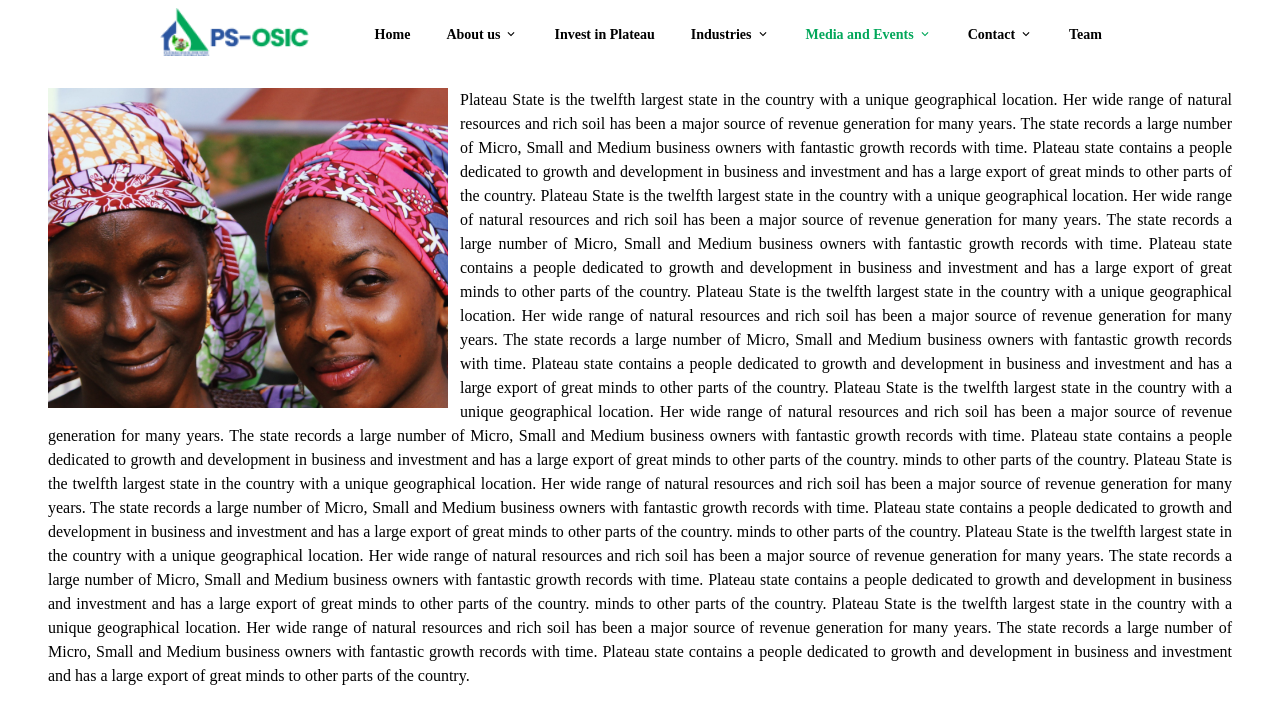
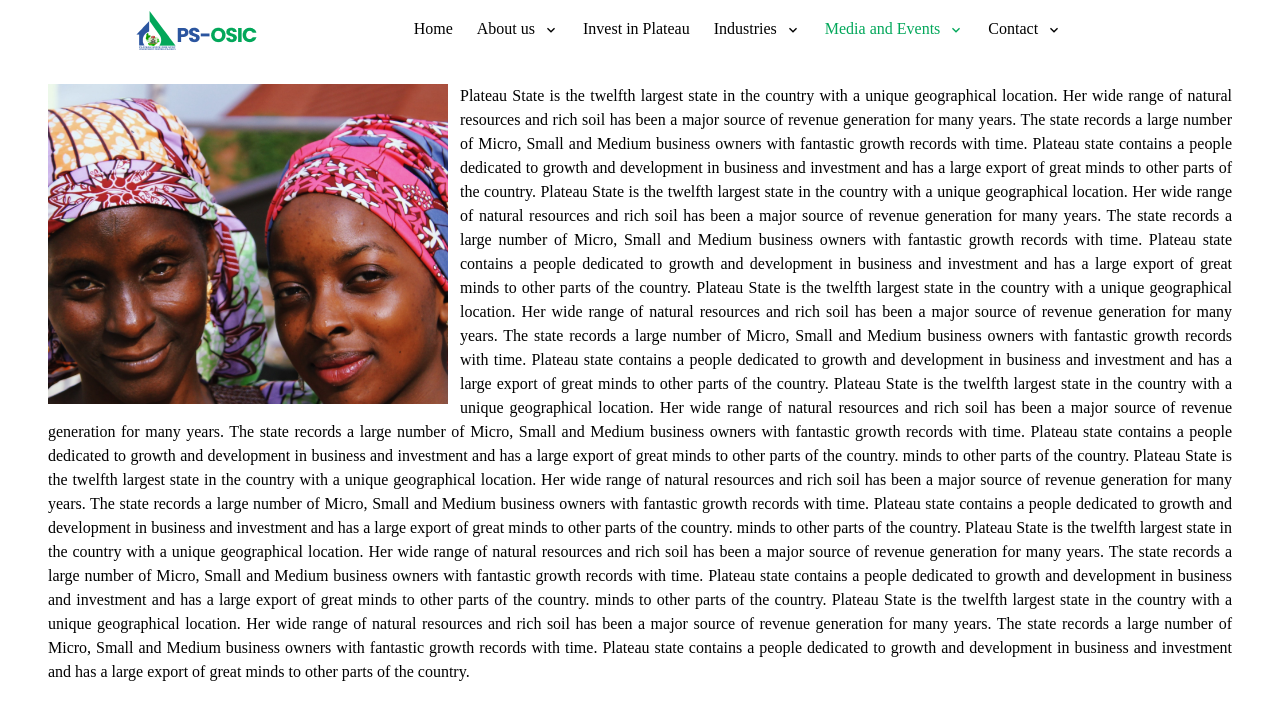
Before and after one commit to nHubNg/opengovapp, a React (Create React App) app: page /media/news/1 in a window 1280 px wide. Shown: the top 724 px of the page. Built offline with nearby package versions, Linux system fonts and the light colour scheme.

Commit message:
made the navbar responsive

```diff
--- a/src/App.js
+++ b/src/App.js
@@ -36,9 +36,8 @@ function App() {
           </Route>
           <Route path="cas" element={<Carousel />} />
           <Route path="/auth" element={<SignUpAndSignUp />} />
-          {/* <Route path="/principle" element={<Principle />} /> */}
           <Route path="/lga" element={<Lga />} />
-          <Route path="/team" element={<Team />} />
+          {/* <Route path="/team" element={<Team />} /> */}
 
           <Route path="/secondContact" element={<Contact2 />} />
           <Route path="/thirdContact" element={<Contact3 />} />
@@ -46,9 +45,10 @@ function App() {
           <Route path="*" element={"Sorry this route does not exist"} />
 
           {/* About Page */}
-          {/* <Route path="/about-us" element={<AboutUs />} /> */}
           <Route path="/about-us">
             <Route path="principle" element={<Principle />} />
+            <Route path="governance" element={<Team />} />
+            <Route path="advisory-council" element={<Team />} />
           </Route>
           <Route path="/invest">
             <Route index element={<Invest />} />
--- a/src/components/Navbar.js
+++ b/src/components/Navbar.js
@@ -1,76 +1,75 @@
 import React, { useState } from "react";
 import "react-tabs/style/react-tabs.css";
 import { Link, NavLink, useNavigate } from "react-router-dom";
-
 import logo from "../assets/Frame 6.png";
-import jwt_decode from "jwt-decode";
-import { MdKeyboardArrowDown } from "react-icons/md";
+import { MdKeyboardArrowDown, MdOutlineClose } from "react-icons/md";
 import { navbarLinks } from "../data/navbarLinks";
-
-const token = localStorage.token;
-console.log(token);
-const decoded =
-  token === "undefined" || token === undefined ? "" : jwt_decode(token);
-
-console.log(decoded);
+import { motion } from "framer-motion";
 
 export default function Navbar() {
-  const navigate = useNavigate();
+  let navigate = useNavigate();
+  const [menu, setMenu] = useState(-1);
+  const [navbarOpen, setNavbarOpen] = useState(false);
 
-  const logout = async () => {
-    await localStorage.removeItem("token");
-    navigate("/auth");
+  const handleNavigate = (e, link, sublink) => {
+    e.preventDefault();
+    e.stopPropagation();
+    navigate(`${link}/${sublink}`);
   };
 
-  const [navbarOpen, setNavbarOpen] = useState(true);
-  const [menu, setMenu] = useState(-1);
-
-  const handleToggle = () => {
-    setNavbarOpen(!navbarOpen);
-  };
-
-  const check = (event) => {
+  const handleHover = (e) => {
     if (
-      event.target.classList.contains("drop-down") ||
-      event.target.classList.contains("dd-menu")
+      e.target.classList.contains("drop-down") ||
+      e.target.classList.contains("dd-menu")
     ) {
-      if (event.target.id) {
-        let id = +event.target.id;
-        setMenu(id - 1);
+      if (e.target.id || e.target.parentElement.id) {
+        let id = +e.target.id || +e.target.parentElement.id;
+        setMenu(id);
       }
     } else {
       setMenu(-1);
     }
   };
 
+  const handleDropDown = (e, id) => {
+    e.preventDefault();
+    e.stopPropagation();
+    if (menu === id) {
+      setMenu(-1);
+    } else {
+      setMenu(id);
+    }
+  };
+
   return (
     <nav
-      onMouseOver={check}
+      onMouseOver={handleHover}
       onMouseLeave={() => setMenu(-1)}
-      className="relative flex h-[64px]"
+      className="w-full h-[60px] px-4 bg-white flex items-center relative justify-between md:px-16 md:justify-around"
     >
+      {/* Nav Underlay */}
       <div
         className={`${
-          menu > -1 ? "z-10 opacity-100" : "z-0 opacity-0"
-        } bg-[#004252] w-full h-[40px] absolute -bottom-[40px] transition ease-in`}
+          menu > -1 ? "z-[50] opacity-100" : "-z-[50] opacity-0"
+        } hidden bg-[#004252] w-full h-[45px] absolute top-[60px] transition ease-in-out md:block`}
       ></div>
-      <div className="first-nav flex justify-between items-center w-full mx-8 md:w-3/4 md:mx-auto bg-white">
-        <div className="logo items-center flex ">
-          {/* <img class="block h-8 w-auto mr-2" src={glogo} alt="Workflow" /> */}
-
+      {/* Nav Logo */}
       <Link to="/">
-            <img class="block w-25 h-12 " src={logo} alt="Workflow" />
+        <div className="">
+          <img src={logo} alt="logo" />
+        </div>
       </Link>
-
-          {/* <h1 className="font-bold hidden md:block text-secondary text-xs md:text-xl">
-            pen
-            <span className="text-primary text-center mt-auto ml-2">
-              Government Partnership
-            </span>
-          </h1> */}
-        </div>
-        <Link to="" onClick={handleToggle}>
-          <div class="md:hidden flex items-center">
+      {/* Hamburger Icon */}
+      {navbarOpen ? (
+        <MdOutlineClose
+          onClick={() => setNavbarOpen(!navbarOpen)}
+          className="md:hidden text-2xl cursor-pointer"
+        />
+      ) : (
+        <div
+          onClick={() => setNavbarOpen(!navbarOpen)}
+          class="md:hidden flex items-center"
+        >
           <button class="outline-none mobile-menu-button">
             <svg
               class="w-6 h-6 text-gray-500"
@@ -86,90 +85,60 @@ export default function Navbar() {
             </svg>
           </button>
         </div>
-        </Link>
-
-        <div className={`hidden md:block  sm:ml-6 pt-1 pl-3`}>
-          <div class="h-full md:flex md:space-x-4 md:item-center">
-            {navbarLinks.map((item) => (
+      )}
+      {/* Nav Links */}
+      <motion.ul
+        animate={{ left: navbarOpen ? 0 : "-100%" }}
+        className={`${
+          navbarOpen ? "left-0" : "-left-full"
+        } absolute top-[60px] w-full pt-3 h-screen items-start bg-[#004252] flex flex-col z-[15] md:z-50 md:items-center md:flex-row md:h-full md:mr-[70px] md:bg-white md:static md:w-max md:pt-0`}
+      >
+        {navbarLinks.map((link) => (
           <NavLink
-                to={item.link}
+            className={`${
+              link.dropdown ? "drop-down relative" : ""
+            } font-normal bg-[#004252] py-[10px] w-full flex flex-col text-white md:flex-row md:mx-3 md:pt-2 md:w-max md:items-center md:text-black md:hover:text-[#004252] md:h-full md:bg-white`}
             style={({ isActive }) => ({
-                  fontSize: "14px",
-                  fontWeight: "600",
-                  margin: "0 18px",
-                  width: "max-content",
               color: isActive && "rgb(2, 167, 90)",
             })}
-                className={`hover:text-primary`}
-                key={item.id}
+            to={link.link}
+            key={link.id}
+            id={link.id}
           >
-                <li
-                  className={`${
-                    menu === item.id - 1 ? "relative" : ""
-                  } list-none flex flex-col justify-center w-full h-full`}
-                >
-                  <span
-                    id={item.id}
-                    className={`${
-                      item.dropdown ? "drop-down" : ""
-                    } flex items-center py-[20px]`}
-                  >
-                    {item.name}
-                    {item.dropdown && <MdKeyboardArrowDown className="ml-1" />}
-                  </span>
-
+            <li className={`${link.dropdown ? "drop-down" : ""} ml-3 md:ml-0`}>
+              {link.name}
+              {link.dropdown && (
+                <MdKeyboardArrowDown
+                  onClick={(e) => handleDropDown(e, link.id)}
+                  className={`${link.dropdown ? "drop-down" : ""} ${
+                    menu === link.id ? "rotate-180" : ""
+                  } ml-2 inline-block transition`}
+                />
+              )}
+            </li>
+            {/* Dropdown Menu */}
+            {link.dropdown && (
               <div
                 className={`${
-                      menu === item.id - 1
-                        ? "opacity-100 z-10 dd-menu"
-                        : "opacity-0 z-0"
-                    } bg-[#004252] text-white flex items-center justify-between w-max h-[40px] absolute left-[50%] -bottom-[39px] -translate-x-[50%] transition ease-in delay-100`}
+                  menu === link.id
+                    ? "max-h-[250px] md:opacity-100 md:z-[50]"
+                    : "max-h-0 md:opacity-0 md:-z-[50]"
+                } dd-menu bg-white text-black flex flex-col items-start w-full h-max overflow-auto md:flex-row md:absolute md:items-center md:h-[45px] md:max-h-max transition ease-in-out delay-75 md:top-[60px] md:left-[50%] md:-translate-x-[50%] md:bg-[#004252] md:w-max md:text-white`}
               >
-                    {menu > -1 &&
-                      navbarLinks[menu].dropDownMenu.map((link, index) => (
-                        <Link
-                          to={`${item.link}/${link.path}`}
-                          className="dd-menu mx-4 transition hover:text-[limegreen]"
+                {link.dropDownMenu.map((dropItem, index) => (
+                  <span
+                    onClick={(e) => handleNavigate(e, link.link, dropItem.path)}
                     key={index}
+                    className="dd-menu py-2 px-3 md:py-0 md:mx-2 hover:text-secondary"
                   >
-                          {link.pathname}
-                        </Link>
+                    {dropItem.pathname}
+                  </span>
                 ))}
               </div>
-                </li>
+            )}
           </NavLink>
         ))}
-          </div>
-          {/*
-          <div>
-            {token != undefined || token != "undefined" ? (
-              decoded.isLoggedIn ? (
-                <Link
-                  to="/auth"
-                  onClick={logout}
-                  class="bg-secondary text-white capitalize  text-sm font-extrabold  hover:text-primary  px-4 py-2 rounded-one "
-                >
-                  Logout
-                </Link>
-              ) : (
-                <Link
-                  to="/Regiser"
-                  class="bg-secondary text-white capitalize  text-sm font-extrabold  hover:text-primary  px-4 py-3 rounded-one "
-                >
-                  Login / Register
-                </Link>
-              )
-            ) : (
-              <Link
-                to="/Register"
-                class="bg-secondary text-white capitalize  text-sm font-extrabold  hover:text-primary  px-4 py-3 rounded-one "
-              >
-                Login / Register
-              </Link>
-            )}
-          </div> */}
-        </div>
-      </div>
+      </motion.ul>
     </nav>
   );
 }
--- a/src/data/navbarLinks.js
+++ b/src/data/navbarLinks.js
@@ -103,10 +103,4 @@ export const navbarLinks = [
       },
     ],
   },
-  {
-    id: 7,
-    name: "Team",
-    link: "/team",
-    dropdown: false,
-  },
 ];
--- a/src/pages/News.jsx
+++ b/src/pages/News.jsx
@@ -50,7 +50,7 @@ export default function News() {
                   <span>Nov 15, 2022</span>
                   <span>10 min read</span>
                 </div>
-                <h2 className="text-lg text-slate-900 font-semibold leading-snug">
+                <h2 className="text-medium text-slate-900 font-normal leading-snug">
                   The top 10 Best Computer Speakers in the Market
                 </h2>
               </div>
```
Also changed, not shown: src/pages/HomePage.jsx (+6 -31 lines). Lines whose indentation alone changed are shown as unchanged.
